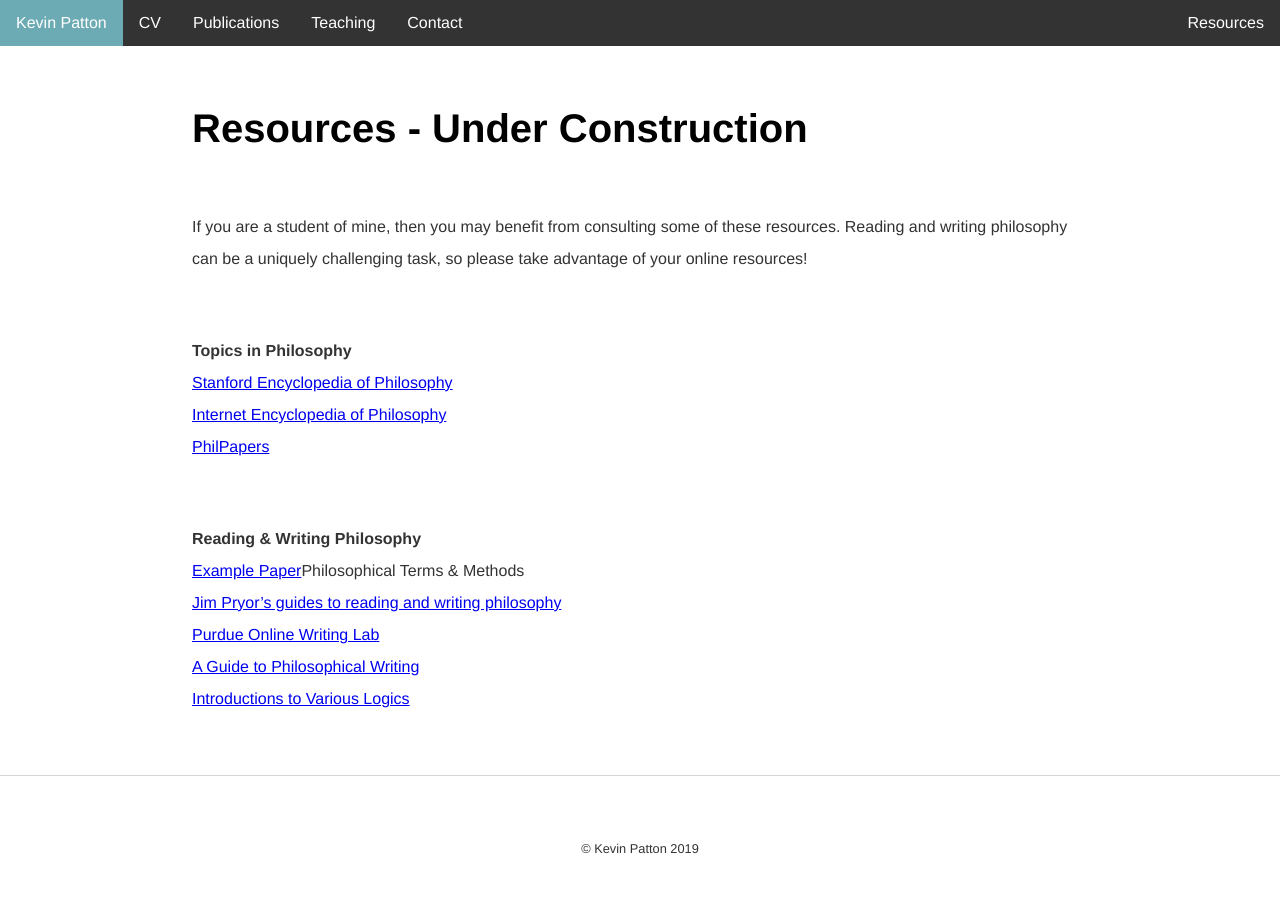
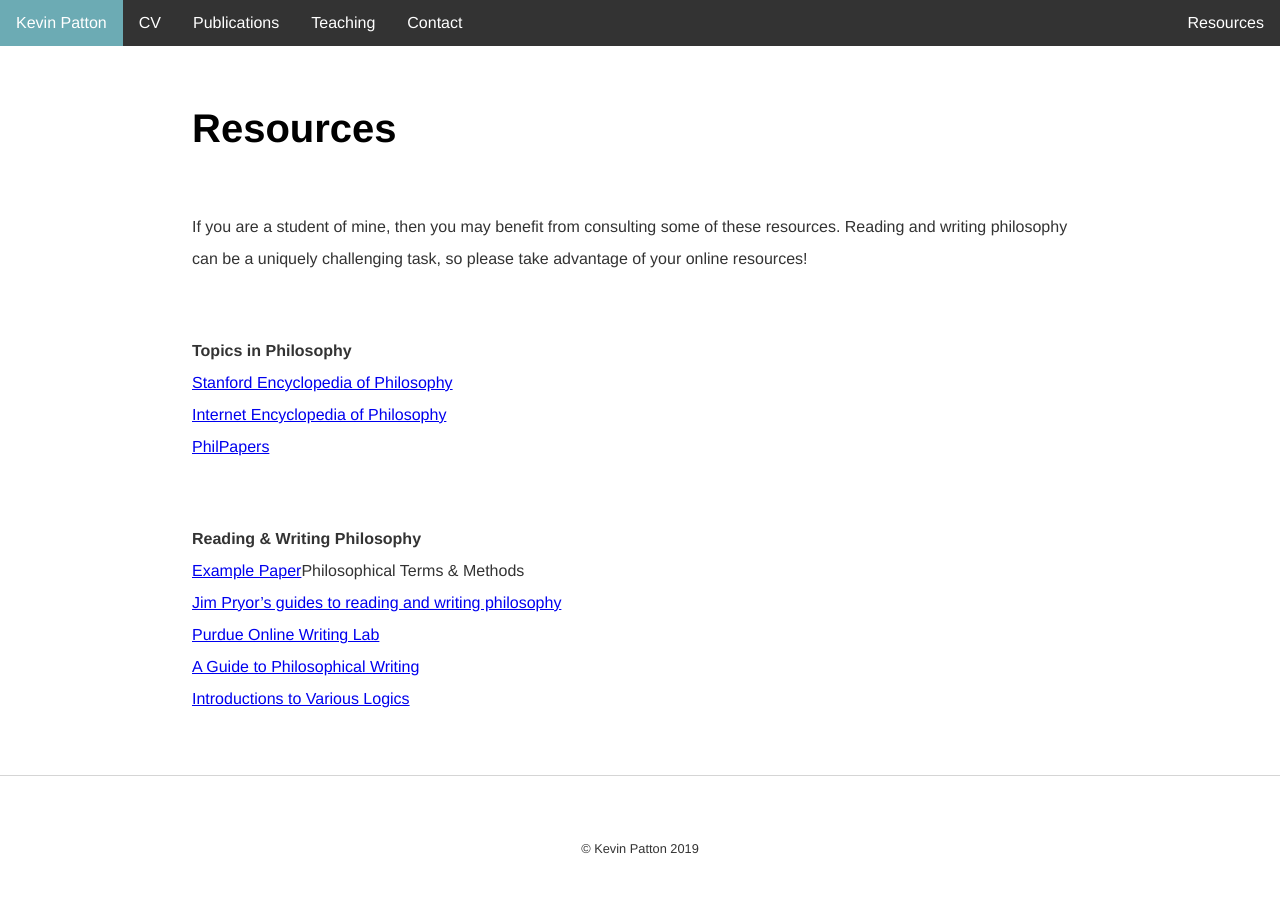
Before and after one commit to kevinjpatton/kevinjpatton.github.io, a Jekyll site: the page built from resources/index.html, in a window 1280 px wide. Built offline with Jekyll 4.4.1, drawn with Linux system fonts in a browser that asks for light colours; Markdown is read by kramdown in place of the engine named in the settings.

Commit message:
Update index.html

```diff
--- a/resources/index.html
+++ b/resources/index.html
@@ -2,9 +2,8 @@
 layout: default
 title: Resources
 ---
-<h1>Resources - Under Construction</h1>
+<h1>Resources</h1>
 <p>If you are a student of mine, then you may benefit from consulting some of these resources.  Reading and writing philosophy can be a uniquely challenging task, so please take advantage of your online resources!</p>
-<p>
 <p><b>Topics in Philosophy</b><br/>
 <a href="http://plato.stanford.edu/" target="_blank">Stanford Encyclopedia of Philosophy</a><br/>
   <a href="http://www.iep.utm.edu/" target="_blank">Internet Encyclopedia of Philosophy</a><br/>
```
